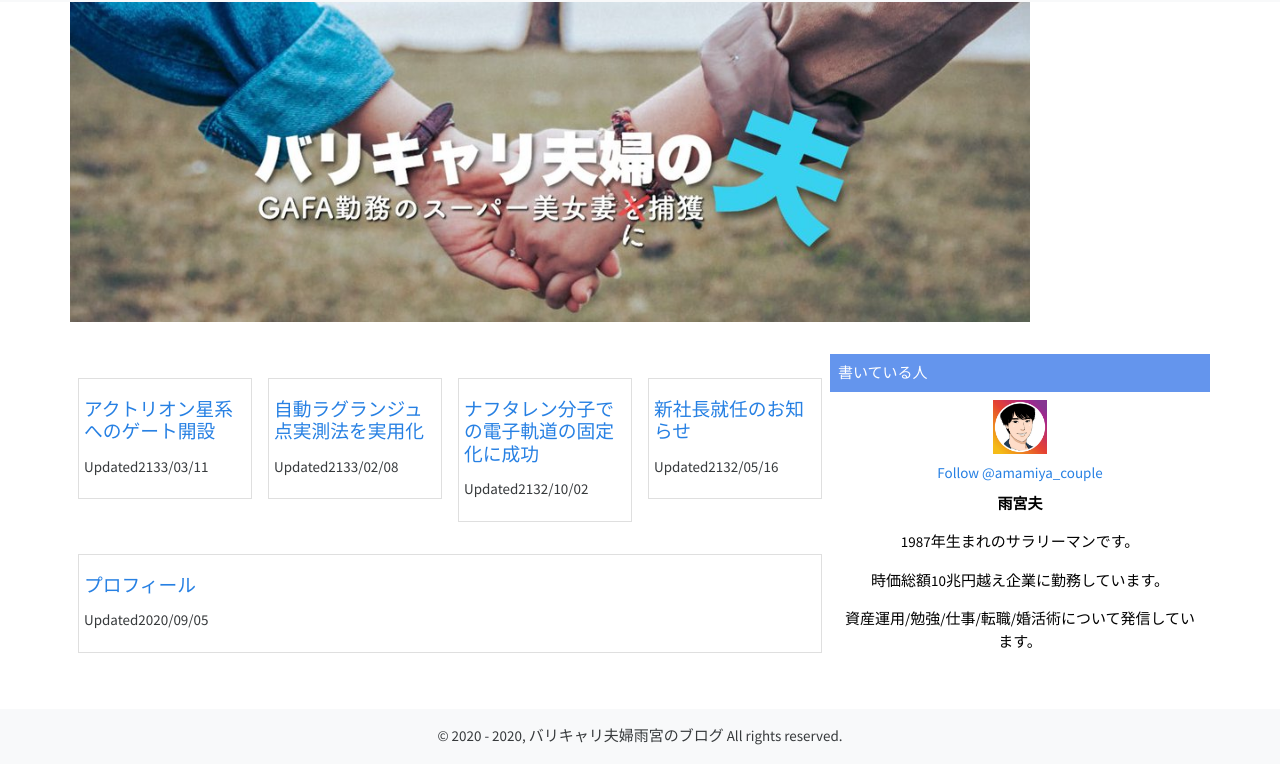
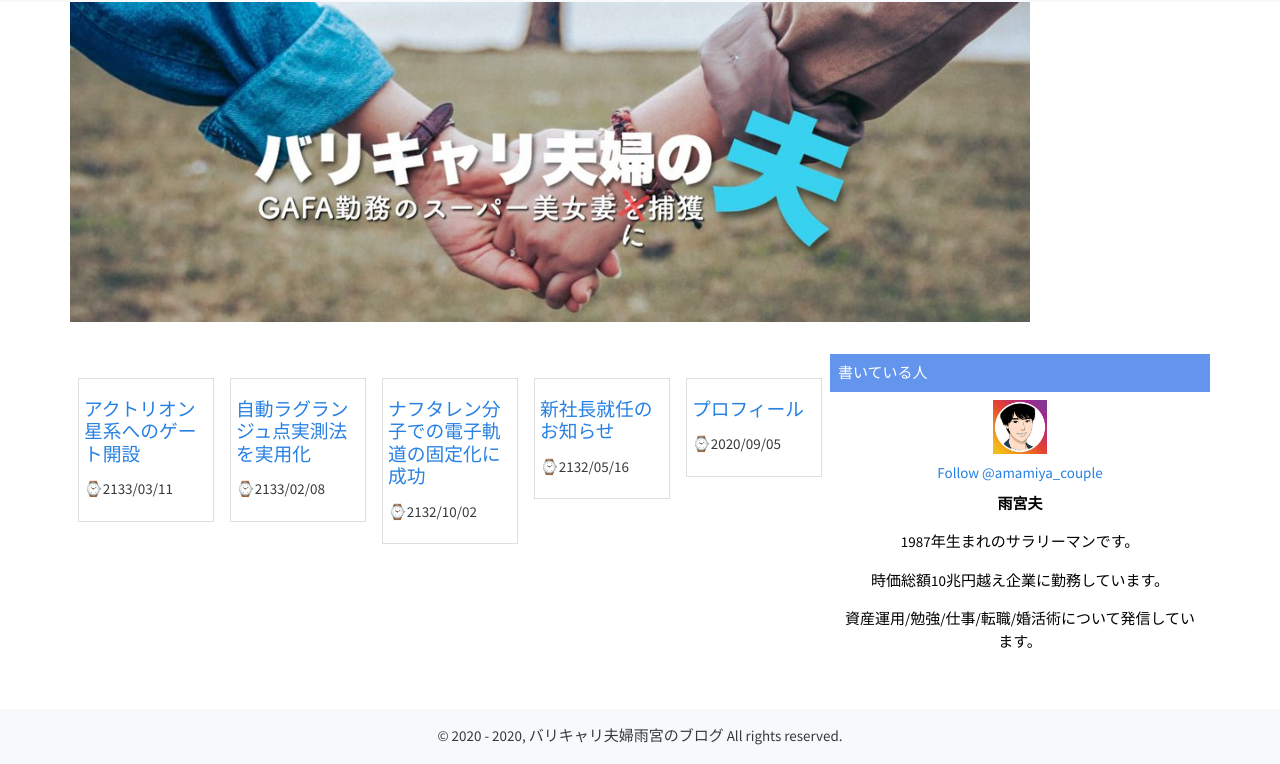
Before and after one commit to amamiyacouple/blog, a Gatsby site: page / in a window 1280 px wide. Shown: the part 53-817 px from the top of the page. Built offline with nearby package versions, Linux system fonts and the light colour scheme; Gatsby itself is replaced by a stand-in of ours.

Commit message:
index20200905

```diff
--- a/src/pages/index.js
+++ b/src/pages/index.js
@@ -40,7 +40,7 @@ const IndexPage = ({ data }) => (
                   </Row>
                   <Row style={{textAlign:'right'}}>
                     <Card.Text>
-                      Updated{node.frontmatter.date}
+                      ⌚{node.frontmatter.date}
                     </Card.Text>
                   </Row>
                 </Card.Body>
```
